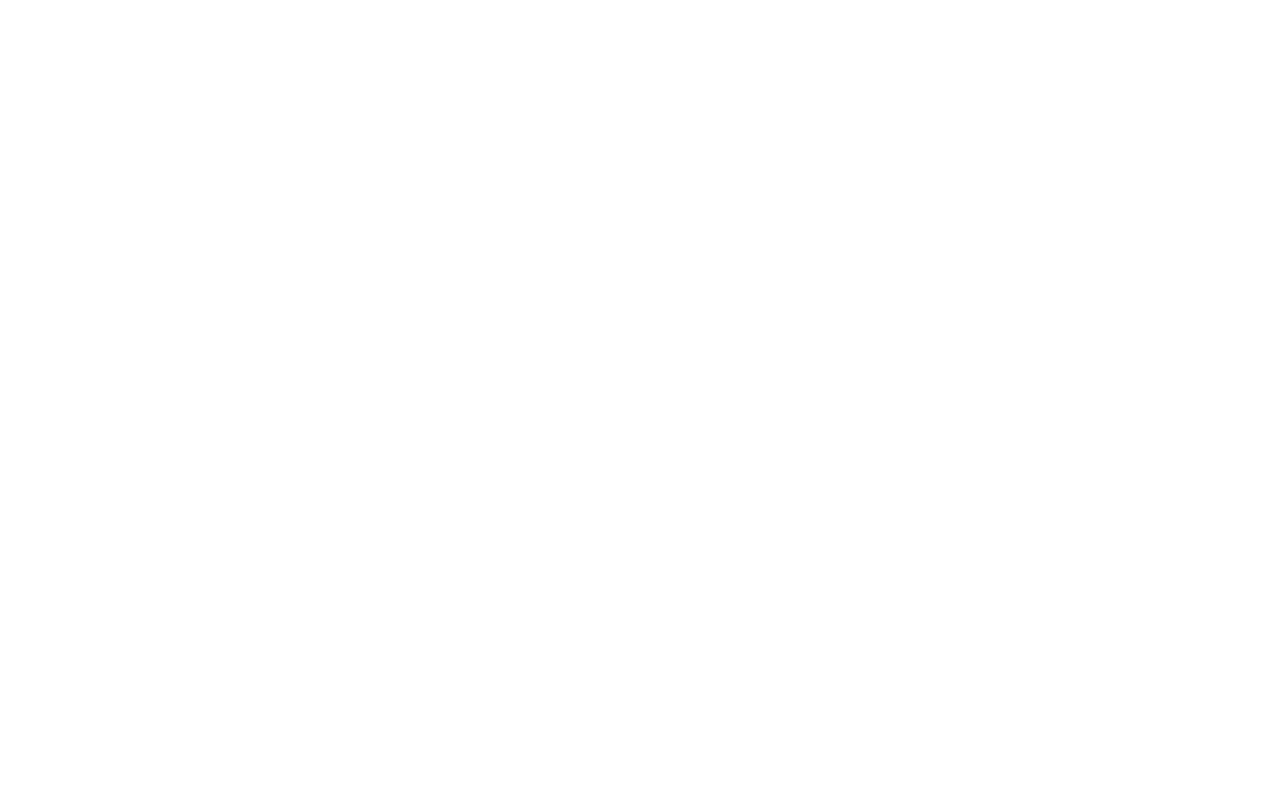
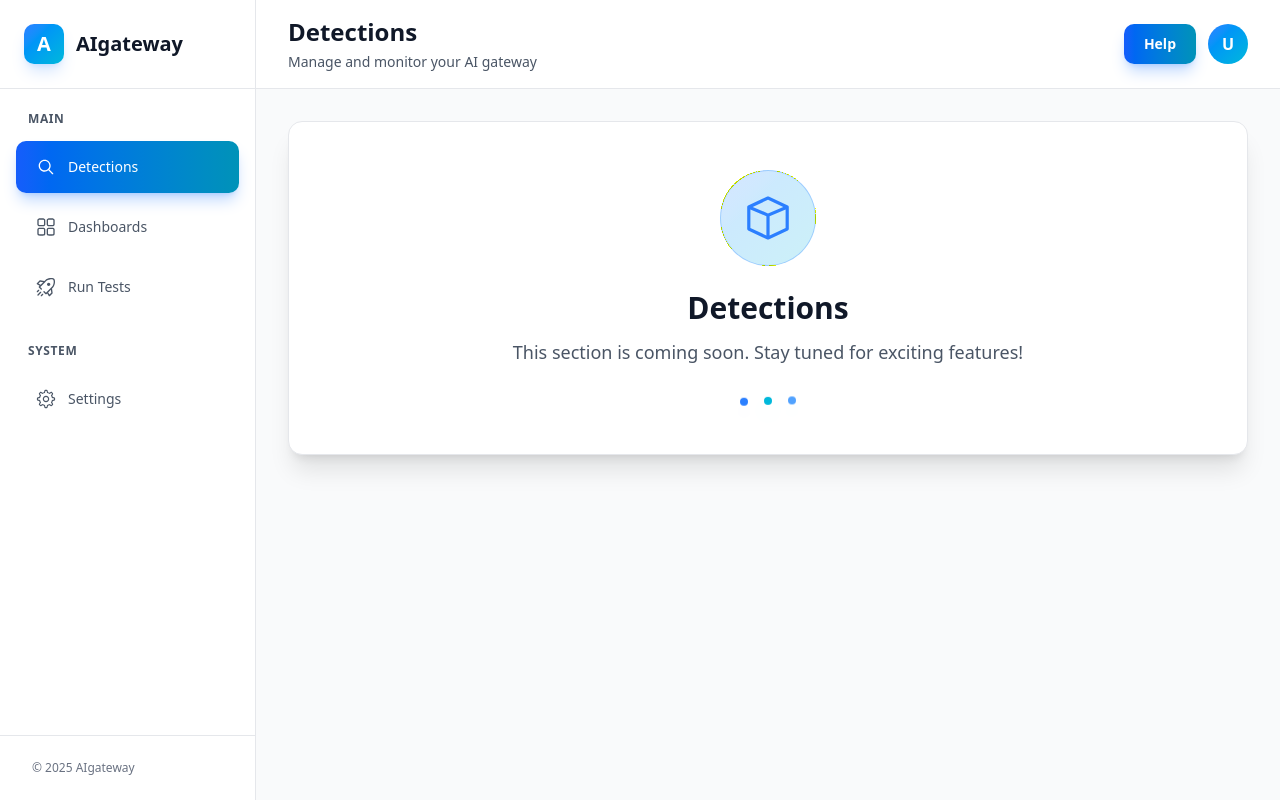
Before and after one commit to kevintsoii/cal-hacks-2025, a React app in the folder frontend/: page /dashboard in a window 1280 px wide. Before the commit this address had no page. Built offline with nearby package versions, Linux system fonts and the light colour scheme; the HTML template or start-up script is replaced by a standard one.

Commit message:
main dashboard page

```diff
--- a/frontend/package.json
+++ b/frontend/package.json
@@ -10,6 +10,7 @@
     "preview": "vite preview"
   },
   "dependencies": {
+    "@radix-ui/react-icons": "^1.3.2",
     "@radix-ui/react-slot": "^1.2.3",
     "@tailwindcss/vite": "^4.1.16",
     "class-variance-authority": "^0.7.1",
--- a/frontend/src/App.tsx
+++ b/frontend/src/App.tsx
@@ -1,5 +1,6 @@
 import { BrowserRouter as Router, Routes, Route } from 'react-router-dom'
 import './App.css'
+import Dashboard from './pages/Dashboard'
 import Login from './pages/Login'
 import UserSearch from './pages/UserSearch'
 
@@ -7,6 +8,7 @@
   return (
     <Router>
       <Routes>
+        <Route path="/dashboard" element={<Dashboard />} />
         <Route path="/login" element={<Login />} />
         <Route path="/search" element={<UserSearch />} />
       </Routes>
--- /dev/null
+++ b/frontend/src/pages/Dashboard.tsx
@@ -0,0 +1,161 @@
+import { useState } from 'react'
+import { useNavigate } from 'react-router-dom'
+import { MagnifyingGlassIcon, DashboardIcon, RocketIcon, GearIcon, CubeIcon } from '@radix-ui/react-icons'
+
+type Section = 'detections' | 'dashboards' | 'run-tests' | 'settings'
+
+export default function Dashboard() {
+  const [activeSection, setActiveSection] = useState<Section>('detections')
+  const navigate = useNavigate()
+
+  const sidebarItems = [
+    { id: 'detections' as Section, label: 'Detections', icon: MagnifyingGlassIcon },
+    { id: 'dashboards' as Section, label: 'Dashboards', icon: DashboardIcon },
+    { id: 'run-tests' as Section, label: 'Run Tests', icon: RocketIcon },
+    { id: 'settings' as Section, label: 'Settings', icon: GearIcon },
+  ]
+
+  const renderContent = () => {
+    switch (activeSection) {
+      case 'detections':
+        return <SectionPlaceholder title="Detections" />
+      case 'dashboards':
+        return <SectionPlaceholder title="Dashboards" />
+      case 'run-tests':
+        return <SectionPlaceholder title="Run Tests" />
+      case 'settings':
+        return <SectionPlaceholder title="Settings" />
+      default:
+        return <SectionPlaceholder title="Detections" />
+    }
+  }
+
+  return (
+    <div className="flex h-screen bg-gray-50">
+      {/* Sidebar */}
+      <aside className="w-64 bg-white border-r border-gray-200 flex flex-col">
+        {/* Logo Section */}
+        <div
+          className="p-6 border-b border-gray-200 cursor-pointer hover:bg-gray-50 transition-colors"
+          onClick={() => navigate('/')}
+        >
+          <div className="flex items-center space-x-3">
+            <div className="w-10 h-10 bg-gradient-to-br from-blue-500 to-cyan-500 rounded-lg flex items-center justify-center shadow-lg shadow-blue-500/20">
+              <span className="text-white text-xl font-bold">A</span>
+            </div>
+            <span className="text-xl font-bold text-gray-900">AIgateway</span>
+          </div>
+        </div>
+
+        {/* Navigation Items */}
+        <nav className="flex-1 p-4 space-y-6">
+          {/* Main Category */}
+          <div className="space-y-2">
+            <div className="px-3 mb-3">
+              <span className="text-xs font-semibold text-gray-600 uppercase tracking-wider">Main</span>
+            </div>
+            {sidebarItems.slice(0, 3).map((item) => {
+              const IconComponent = item.icon
+              return (
+                <button
+                  key={item.id}
+                  onClick={() => setActiveSection(item.id)}
+                  className={`w-full text-left px-5 py-4 rounded-lg transition-all duration-200 flex items-center space-x-3 ${
+                    activeSection === item.id
+                      ? 'bg-gradient-to-r from-blue-600 to-cyan-600 text-white font-medium shadow-lg shadow-blue-500/30'
+                      : 'text-gray-600 hover:bg-gray-100 hover:text-gray-900'
+                  }`}
+                >
+                  <IconComponent className="w-5 h-5" />
+                  <span className="text-sm">{item.label}</span>
+                </button>
+              )
+            })}
+          </div>
+
+          {/* System Category */}
+          <div className="space-y-2">
+            <div className="px-3 mb-3">
+              <span className="text-xs font-semibold text-gray-600 uppercase tracking-wider">System</span>
+            </div>
+            {sidebarItems.slice(3).map((item) => {
+              const IconComponent = item.icon
+              return (
+                <button
+                  key={item.id}
+                  onClick={() => setActiveSection(item.id)}
+                  className={`w-full text-left px-5 py-4 rounded-lg transition-all duration-200 flex items-center space-x-3 ${
+                    activeSection === item.id
+                      ? 'bg-gradient-to-r from-blue-600 to-cyan-600 text-white font-medium shadow-lg shadow-blue-500/30'
+                      : 'text-gray-600 hover:bg-gray-100 hover:text-gray-900'
+                  }`}
+                >
+                  <IconComponent className="w-5 h-5" />
+                  <span className="text-sm">{item.label}</span>
+                </button>
+              )
+            })}
+          </div>
+        </nav>
+
+        {/* Footer Section */}
+        <div className="p-4 border-t border-gray-200">
+          <div className="px-4 py-2 text-xs text-gray-500">
+            © 2025 AIgateway
+          </div>
+        </div>
+      </aside>
+
+      {/* Main Content */}
+      <main className="flex-1 overflow-auto bg-gray-50">
+        {/* Top Bar */}
+        <header className="bg-white border-b border-gray-200 px-8 py-4">
+          <div className="flex items-center justify-between">
+            <div>
+              <h1 className="text-2xl font-bold text-gray-900">
+                {sidebarItems.find(item => item.id === activeSection)?.label}
+              </h1>
+              <p className="text-sm text-gray-600 mt-1">
+                Manage and monitor your AI gateway
+              </p>
+            </div>
+            <div className="flex items-center space-x-3">
+              <button className="px-5 py-2.5 text-sm font-semibold text-white bg-gradient-to-r from-blue-600 to-cyan-600 rounded-lg hover:from-blue-500 hover:to-cyan-500 transition-all shadow-lg shadow-blue-500/30 hover:shadow-blue-500/50">
+                Help
+              </button>
+              <div className="w-10 h-10 bg-gradient-to-br from-blue-500 to-cyan-500 rounded-full flex items-center justify-center text-white font-bold cursor-pointer hover:shadow-lg hover:shadow-blue-500/50 transition-all">
+                U
+              </div>
+            </div>
+          </div>
+        </header>
+
+        {/* Content Area */}
+        <div className="p-8">
+          {renderContent()}
+        </div>
+      </main>
+    </div>
+  )
+}
+
+function SectionPlaceholder({ title }: { title: string }) {
+  return (
+    <div className="bg-white rounded-xl shadow-xl border border-gray-200 p-12">
+      <div className="max-w-2xl mx-auto text-center">
+        <div className="w-24 h-24 bg-gradient-to-br from-blue-500/20 to-cyan-500/20 rounded-full mx-auto mb-6 flex items-center justify-center border border-blue-500/30">
+          <CubeIcon className="w-12 h-12 text-blue-500" />
+        </div>
+        <h2 className="text-3xl font-bold text-gray-900 mb-3">{title}</h2>
+        <p className="text-gray-600 text-lg">
+          This section is coming soon. Stay tuned for exciting features!
+        </p>
+        <div className="mt-8 flex justify-center space-x-4">
+          <div className="w-2 h-2 bg-blue-500 rounded-full animate-bounce shadow-lg shadow-blue-500/50"></div>
+          <div className="w-2 h-2 bg-cyan-500 rounded-full animate-bounce shadow-lg shadow-cyan-500/50" style={{ animationDelay: '0.1s' }}></div>
+          <div className="w-2 h-2 bg-blue-400 rounded-full animate-bounce shadow-lg shadow-blue-400/50" style={{ animationDelay: '0.2s' }}></div>
+        </div>
+      </div>
+    </div>
+  )
+}
```
Also changed, not shown: 1 other file (tests, documents, lock files or other folders).
